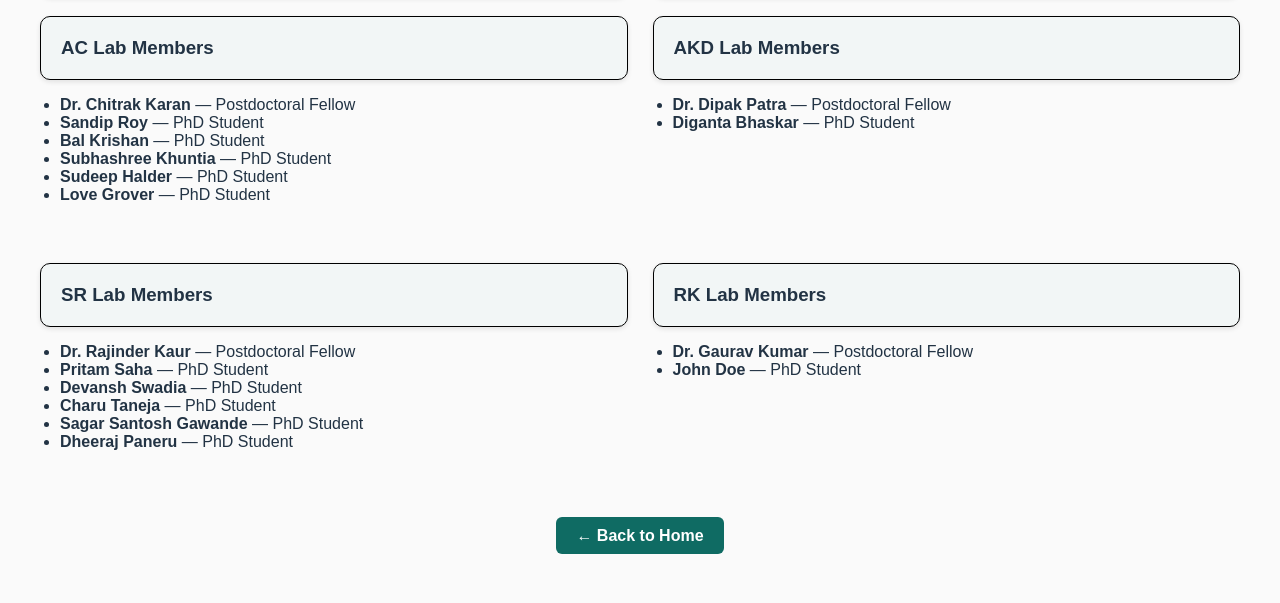
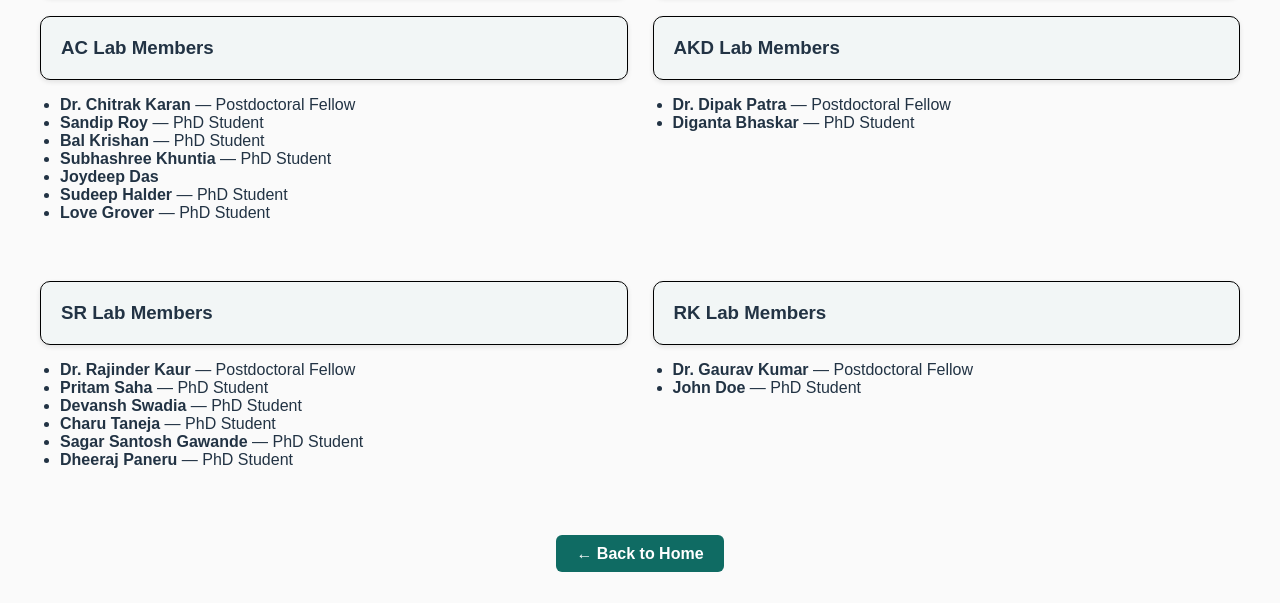
Before and after one commit to softmatter-iiserm/softmatter-iiserm.github.io, a plain HTML site: page People.html in a window 1280 px wide. Shown: the part 738-1341 px from the top of the page. Drawn offline with Linux system fonts and the light colour scheme.

Commit message:
Update People.html

```diff
--- a/People.html
+++ b/People.html
@@ -172,6 +172,7 @@
       <li><strong>Sandip Roy</strong> — PhD Student</li>
       <li><strong>Bal Krishan</strong> — PhD Student</li>
       <li><strong>Subhashree Khuntia</strong> — PhD Student</li>
+      <li><strong>Joydeep Das</strong></li>
       <li><strong>Sudeep Halder</strong> — PhD Student</li>
       <li><strong>Love Grover</strong> — PhD Student</li>
     </ul>
```
